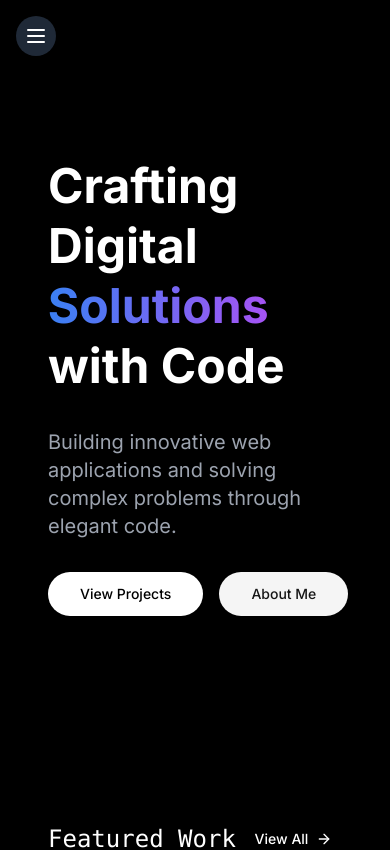
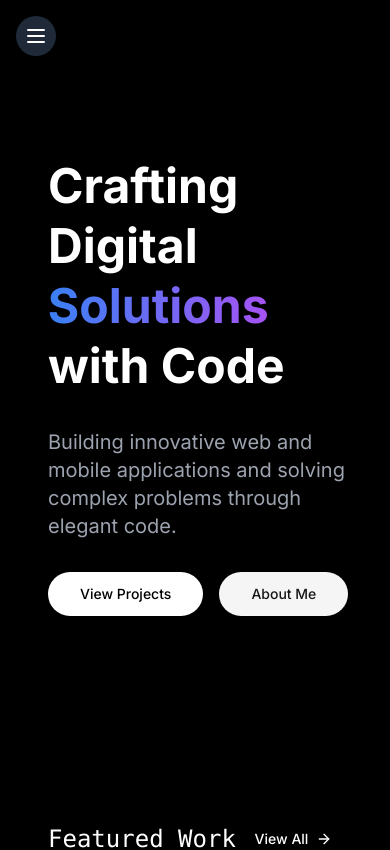
Before and after one commit to aceiny/Portfolio, a Next.js app: page / in a window 390 px wide. Shown: the top 850 px of the page. Built offline with nearby package versions, Linux system fonts and the light colour scheme.

Commit message:
update portfolio home header description to include mobile applications

```diff
--- a/constants/data.ts
+++ b/constants/data.ts
@@ -15,7 +15,7 @@ export const portfolioInfo = {
   portfolioUrl: "https://aceinyportfolio.vercel.app",
   portfolioDescription: "Portfolio showcasing my work in software development",
   portfolioHomeHeaderDescription:
-    "Building innovative web applications and solving complex problems through elegant code.",
+    "Building innovative web and mobile applications and solving complex problems through elegant code.",
   getInTouch: "https://www.linkedin.com/in/yacine-zeraibi-1b8307300",
 };
 // end of portfolio data
```
